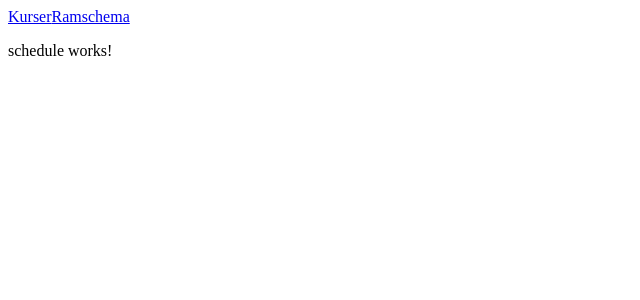
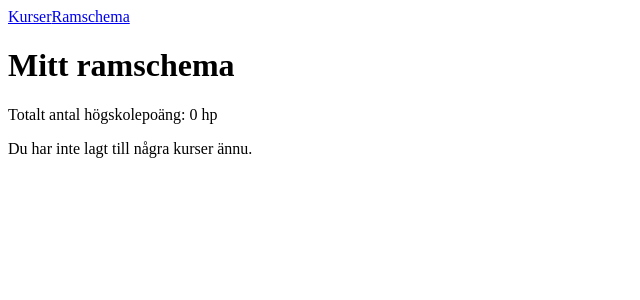
Before and after one commit to Coco10023/kurswebb, an Angular app: page /schedule in a window 1280 px wide. Shown: the top 300 px of the page, without its empty margins (0-640 px from the left). Built offline with nearby package versions, Linux system fonts and the light colour scheme.

Commit message:
Bygger schema sidan som även visar antal poäng

```diff
--- a/src/app/pages/schedule/schedule.html
+++ b/src/app/pages/schedule/schedule.html
@@ -1 +1,21 @@
-<p>schedule works!</p>
+<h1>Mitt ramschema</h1>
+
+<p>Totalt antal högskolepoäng: {{ totalPoints }} hp</p>
+
+@if (schedule.length === 0) {
+  <p>Du har inte lagt till några kurser ännu.</p>
+}
+
+@for (course of schedule; track course.courseCode) {
+  <article>
+    <h2>{{ course.courseCode }} - {{ course.courseName }}</h2>
+    <p>{{ course.points }} hp</p>
+    <p>{{ course.subject }}</p>
+
+    <button
+      type="button"
+      (click)="removeCourse(course.courseCode)">
+      Ta bort
+    </button>
+  </article>
+}
--- a/src/app/pages/schedule/schedule.ts
+++ b/src/app/pages/schedule/schedule.ts
@@ -1,9 +1,26 @@
 import { Component } from '@angular/core';
+import { Course } from '../../models/course';
+import { ScheduleService } from '../../services/schedule';
 
 @Component({
   selector: 'app-schedule',
+  standalone: true,
   imports: [],
   templateUrl: './schedule.html',
-  styleUrl: './schedule.css',
+  styleUrl: './schedule.css'
 })
-export class Schedule {}
+export class Schedule {
+  constructor(private scheduleService: ScheduleService) {}
+
+  get schedule(): Course[] {
+    return this.scheduleService.getSchedule();
+  }
+
+  get totalPoints(): number {
+    return this.scheduleService.getTotalPoints();
+  }
+
+  removeCourse(courseCode: string): void {
+    this.scheduleService.removeCourse(courseCode);
+  }
+}
```
